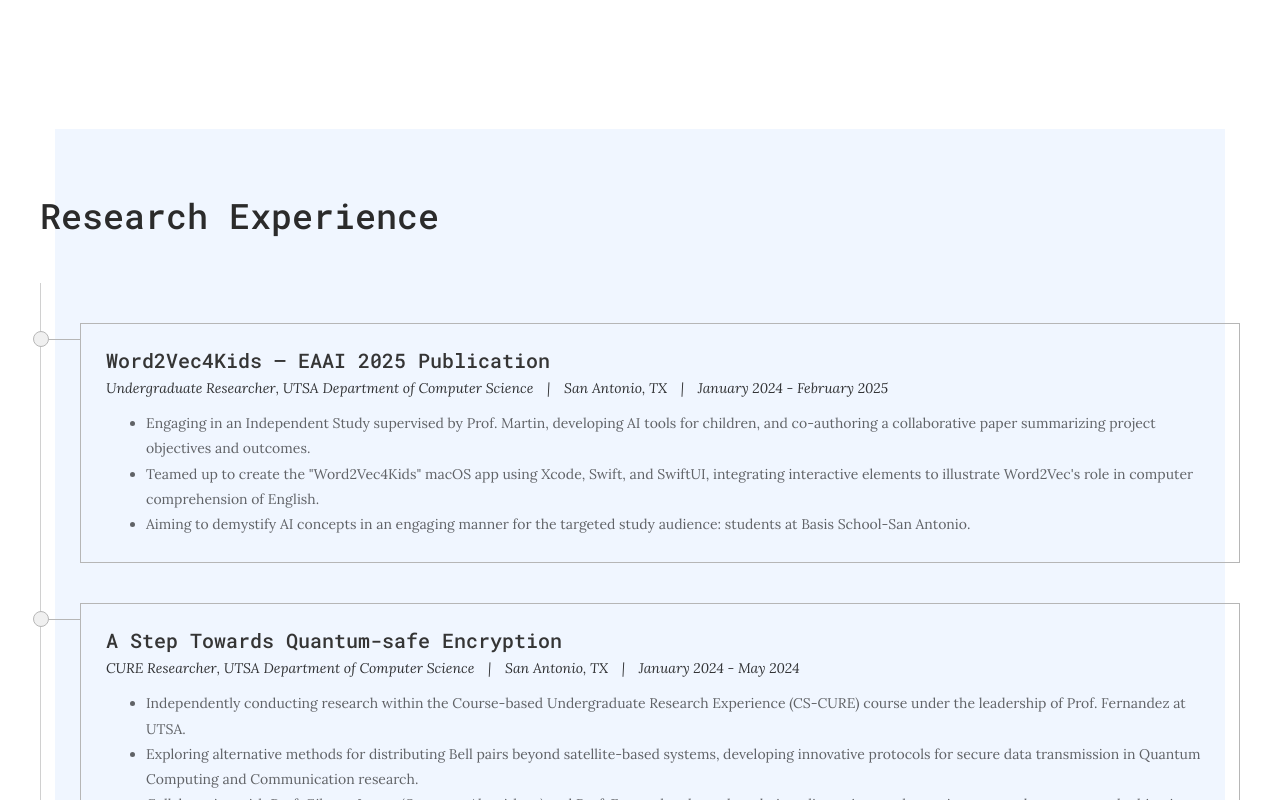
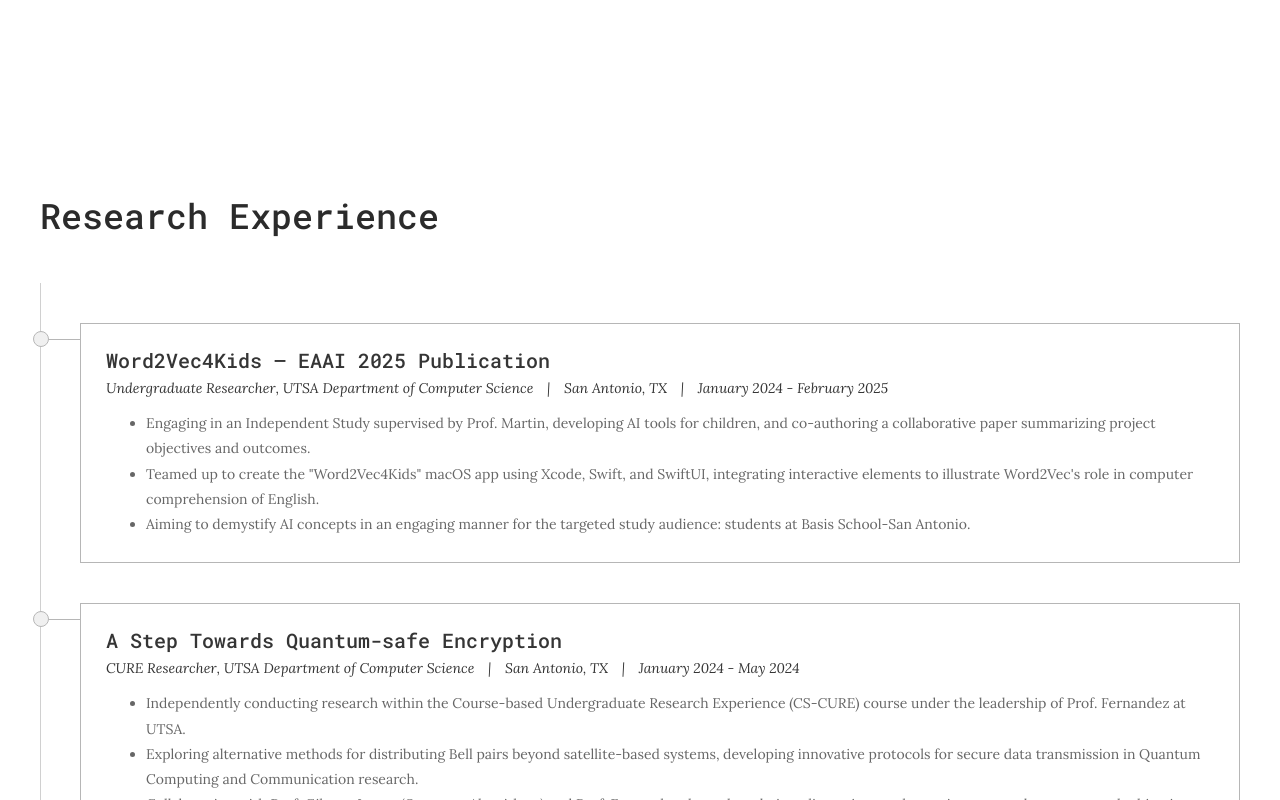
Before and after one commit to yash-yv-verma/Personal-Website, a Next.js app: page / in a window 1280 px wide. Shown: the part 3520-4320 px from the top of the page. Built offline with nearby package versions, Linux system fonts and the light colour scheme; some icons are missing.

Commit message:
Fix blue background behind Research experience section

```diff
--- a/src/pages/index.js
+++ b/src/pages/index.js
@@ -7,7 +7,7 @@ const sectionStyles = [
   { background: '#fff' }, // Service
   { background: '#f0f6ff' }, // About
   { background: '#fff' }, // Work
-  { background: '#f0f6ff' }, // Research
+  { background: '#fff' }, // Research - Fixed blue background
   { background: '#fff' }, // Projects
   { background: '#f0f6ff' }, // Extracurricular
   { background: '#fff' }, // Contact
```
